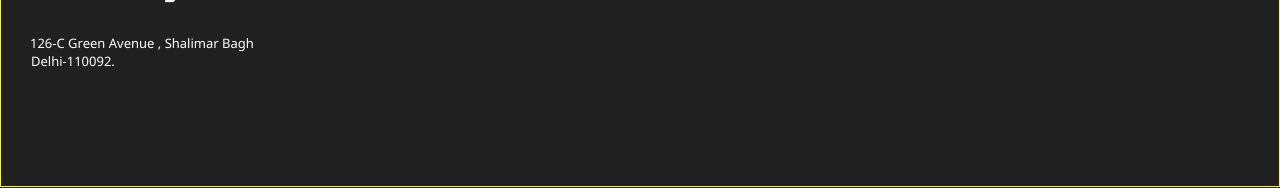
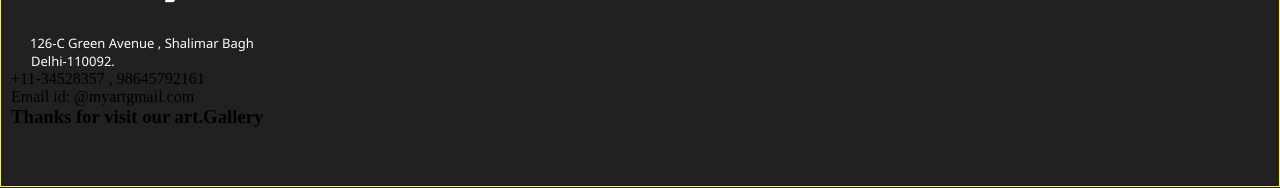
Before and after one commit to Pragyani/art-gallery, a React (Create React App) app: page /popular-page in a window 1280 px wide. Shown: the part 907-1095 px from the top of the page. Built offline with nearby package versions, Linux system fonts and the light colour scheme; grey boxes are pictures that could not be loaded.

Commit message:
add : contact no className and h3 in footer.jsx

```diff
--- a/src/pages/Footer/footer.jsx
+++ b/src/pages/Footer/footer.jsx
@@ -16,6 +16,13 @@ const Footer = () => {
                                 <br /> <span className="br-letter"> Delhi-110092.</span>
                             </span>
                         </div>
+
+                        <div className="contct-no">
+                            <div className="footer-wb-no">+11-34528357 , 98645792161</div>
+                            <div className="web-info-emails">Email id: <span className="id">@myartgmail.com</span></div>
+                        </div>
+
+                        <h3>Thanks for visit our  art.Gallery</h3>
                     </div>
                 </div>
             </section>
```
